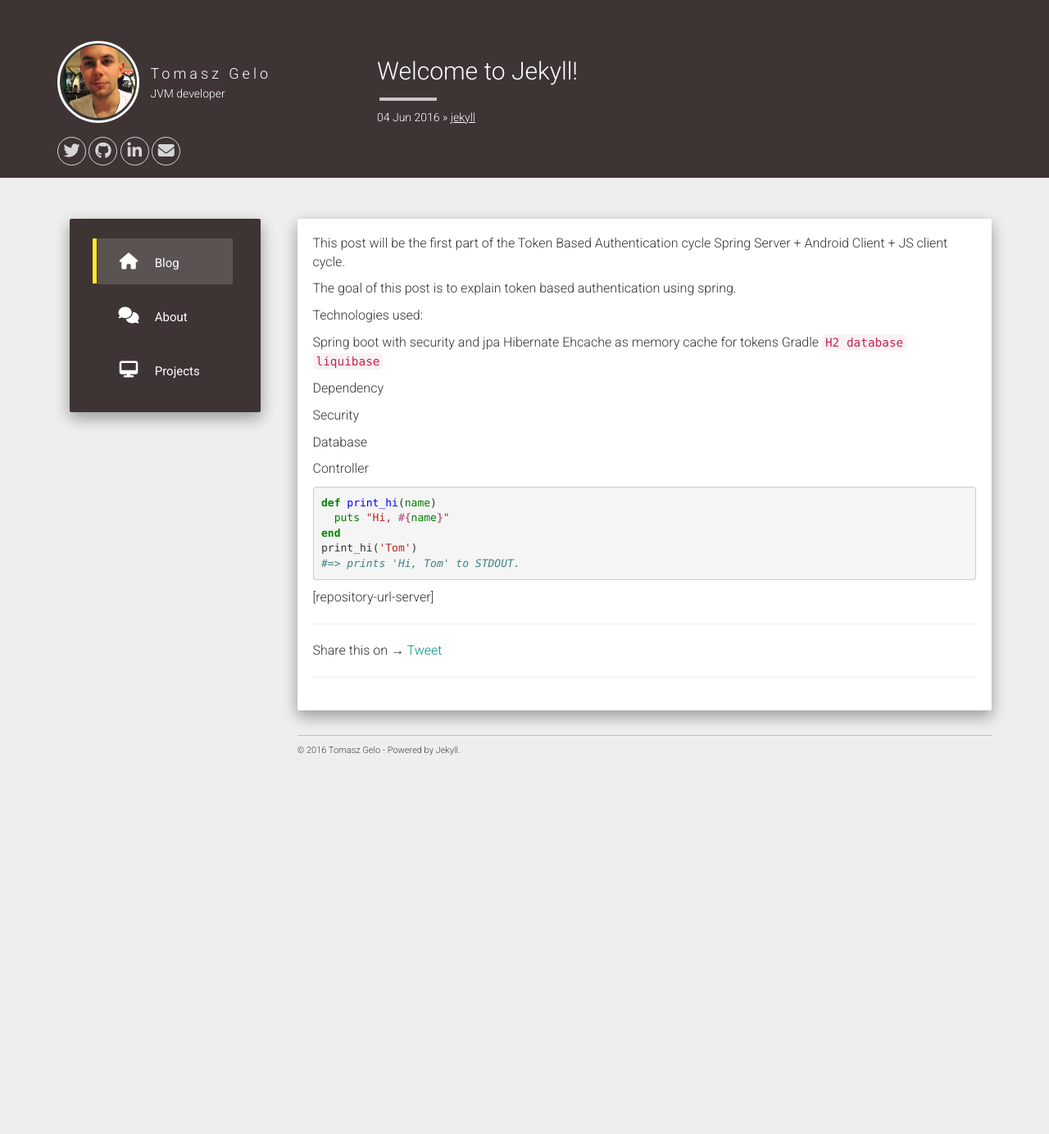
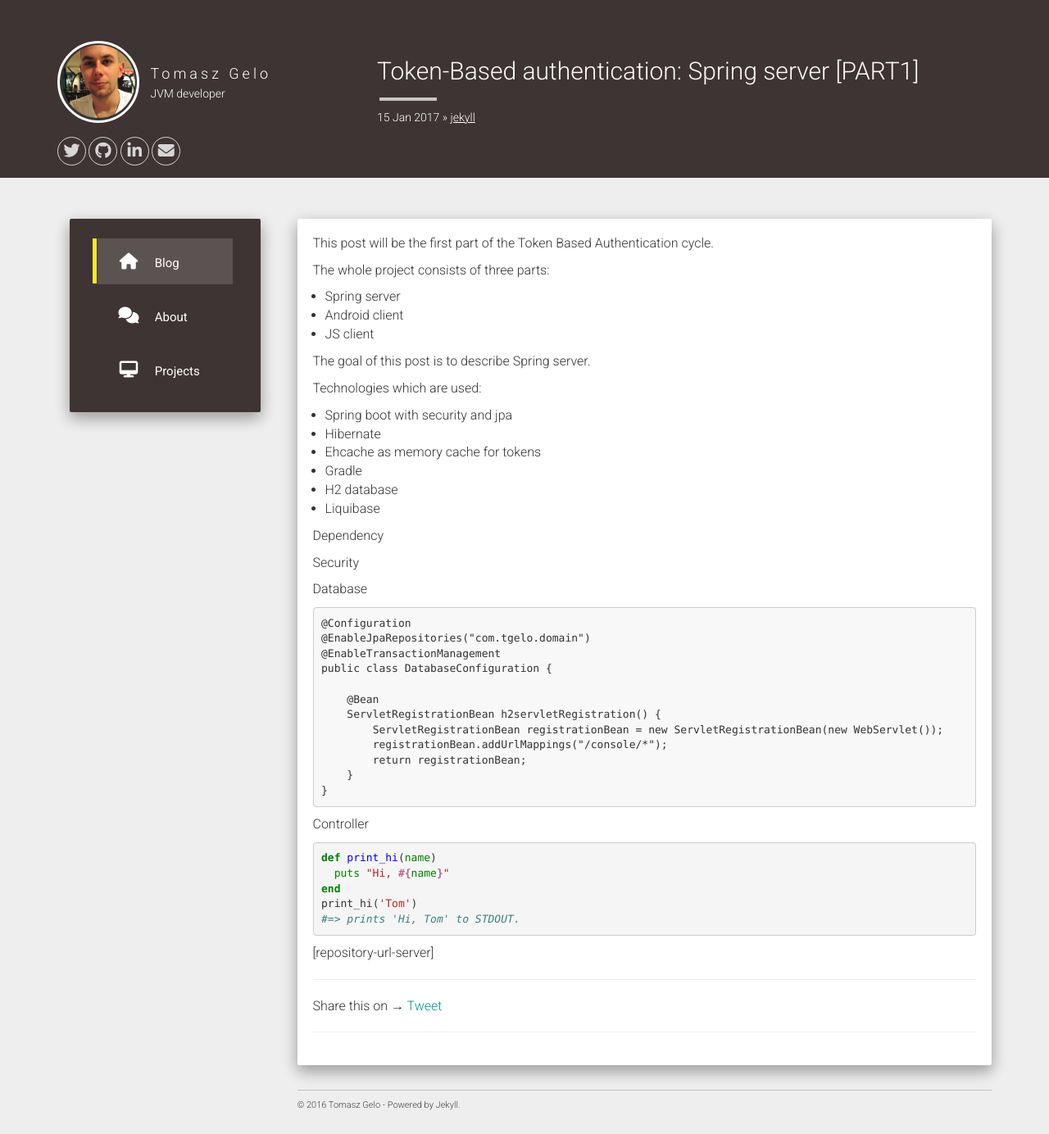
Before and after one commit to tgelo/tgelo.github.io, a Jekyll site: the page built from _posts/2017-01-11-spring-android-angular.md, in a window 1280 px wide. Shown: the whole page at 82% size. Built offline with Jekyll 4.4.1, drawn with Linux system fonts in a browser that asks for light colours; nearby versions of some CDN libraries; comment, search, counter and statistics services are not loaded; before the commit the page ends 951 px from its top, so only the background shows below that.

```diff
--- a/_posts/2017-01-11-spring-android-angular.md
+++ b/_posts/2017-01-11-spring-android-angular.md
@@ -1,29 +1,52 @@
 ---
 layout: post
-title:  "Welcome to Jekyll!"
-date:   2016-06-04 13:50:39
+title:  "Token-Based authentication: Spring server [PART1]"
+date:   2017-01-15 13:50:39
 categories: jekyll
 ---
 
-This post will be the first part of the Token Based Authentication cycle Spring Server + Android Client + JS client cycle.
+This post will be the first part of the Token Based Authentication cycle.
 
-The goal of this post is to explain token based authentication using spring.
+The whole project consists of three parts:
+  * Spring server
+  * Android client
+  * JS client
 
-Technologies used:
+The goal of this post is to describe Spring server.
 
-Spring boot with security and jpa
-Hibernate
-Ehcache as memory cache for tokens
-Gradle
-`H2 database`
-`liquibase`
+Technologies which are used:
+
+* Spring boot with security and jpa
+* Hibernate
+* Ehcache as memory cache for tokens
+* Gradle
+* H2 database
+* Liquibase
 
 
 Dependency
 
+
+
 Security
 
+
+
 Database
+
+    @Configuration
+    @EnableJpaRepositories("com.tgelo.domain")
+    @EnableTransactionManagement
+    public class DatabaseConfiguration {
+
+        @Bean
+        ServletRegistrationBean h2servletRegistration() {
+            ServletRegistrationBean registrationBean = new ServletRegistrationBean(new WebServlet());
+            registrationBean.addUrlMappings("/console/*");
+            return registrationBean;
+        }
+    }
+
 
 Controller
 
```
